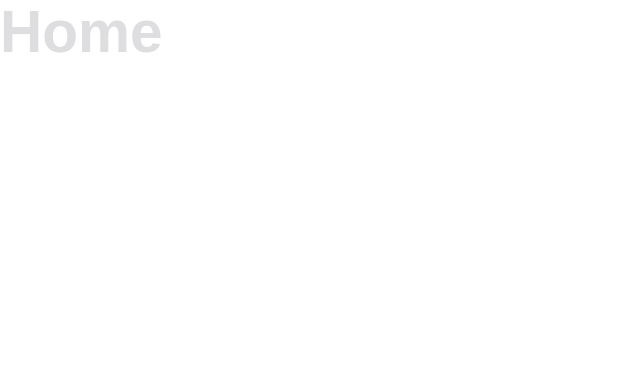
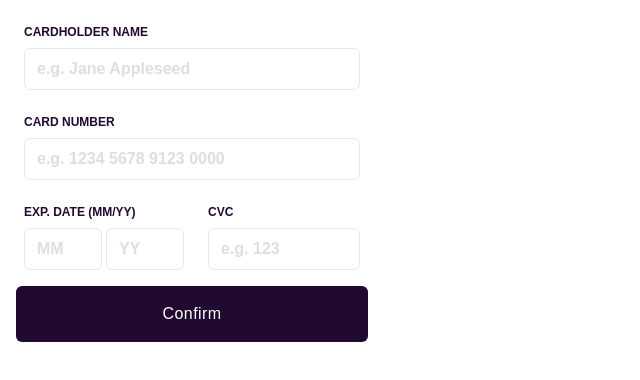
Before and after one commit to Madflows/interactive-card-details-form, a Next.js app: page / in a window 1280 px wide. Shown: the top 380 px of the page, without its empty margins (0-640 px from the left). Built offline with nearby package versions, Linux system fonts and the light colour scheme; a web font is replaced by a local one.

Commit message:
form section ruffled up

```diff
--- /dev/null
+++ b/components/FormSection.js
@@ -0,0 +1,36 @@
+import React from "react";
+import styles from "../styles/Form.module.css";
+
+const FormSection = () => {
+  return (
+    <div className={styles.formWrapper}>
+      <form className={styles.form}>
+        <div className={styles.inputContainer}>
+          <label htmlFor="holder-name" className={styles.label}>Cardholder Name</label>
+          <input className={styles.input} type="text" id="holder-name" placeholder="e.g. Jane Appleseed" />
+        </div>
+        <div className={styles.inputContainer}>
+          <label htmlFor="card-number" className={styles.label}>Card Number</label>
+          <input className={styles.input} type="text" id="card-number" placeholder="e.g. 1234 5678 9123 0000" />
+        </div>
+        <div className="grid grid-cols-2 space-x-2">
+            <div className={styles.inputContainer}>
+                <label htmlFor="exp-month" className={styles.label}>Exp. Date (MM/YY)</label>
+                <div className="grid grid-cols-2 gap-1">
+                    <input className={styles.input} type="number" id="exp-month" placeholder="MM" />
+                    <input className={styles.input} type="number" id="exp-year" placeholder="YY" />
+                </div>
+            </div>
+            <div className={styles.inputContainer}>
+                <label htmlFor="cvc" className={styles.label}>CVC</label>
+                <input className={styles.input} type="text" id="cvc" placeholder="e.g. 123" />
+
+            </div>
+        </div>
+        <button className={styles.submitBtn}>Confirm</button>
+      </form>
+    </div>
+  );
+};
+
+export default FormSection;
--- a/pages/index.js
+++ b/pages/index.js
@@ -1,6 +1,12 @@
+import FormSection from "../components/FormSection"
+
 const Home = () => {
   return (
-    <div className="font-bold text-3xl text-lightviolet">Home</div>
+    <div className="">
+      <div className="grid grid-cols-1 md:grid-cols-2 w-full">
+        <FormSection />
+      </div>
+    </div>
   )
 }
 
--- /dev/null
+++ b/styles/Form.module.css
@@ -0,0 +1,24 @@
+.formWrapper {
+    @apply w-full max-w-xs sm:max-w-sm p-4;
+}
+
+.form {
+    @apply w-full flex flex-col gap-2;
+}
+
+.submitBtn {
+    @apply w-full p-4 text-white font-medium tracking-wide rounded-md bg-veryDarkViolet;
+}
+
+.input {
+    @apply w-full rounded-md border focus:outline-none focus-within:ring-2 ring-veryDarkViolet transition py-2 px-3 placeholder:text-lightviolet font-semibold;
+}
+
+
+.label {
+    @apply font-bold text-xs uppercase text-veryDarkViolet;
+}
+
+.inputContainer {
+    @apply flex flex-col gap-2 p-2 rounded-sm;
+}
--- a/styles/globals.css
+++ b/styles/globals.css
@@ -7,3 +7,14 @@
   margin: 0;
   box-sizing: border-box;
 }
+
+/* REmove default spinner from input field */
+input::-webkit-outer-spin-button,
+input::-webkit-inner-spin-button {
+  -webkit-appearance: none;
+  margin: 0;
+}
+/* Firefox */
+input[type=number] {
+  -moz-appearance: textfield;
+}
```
